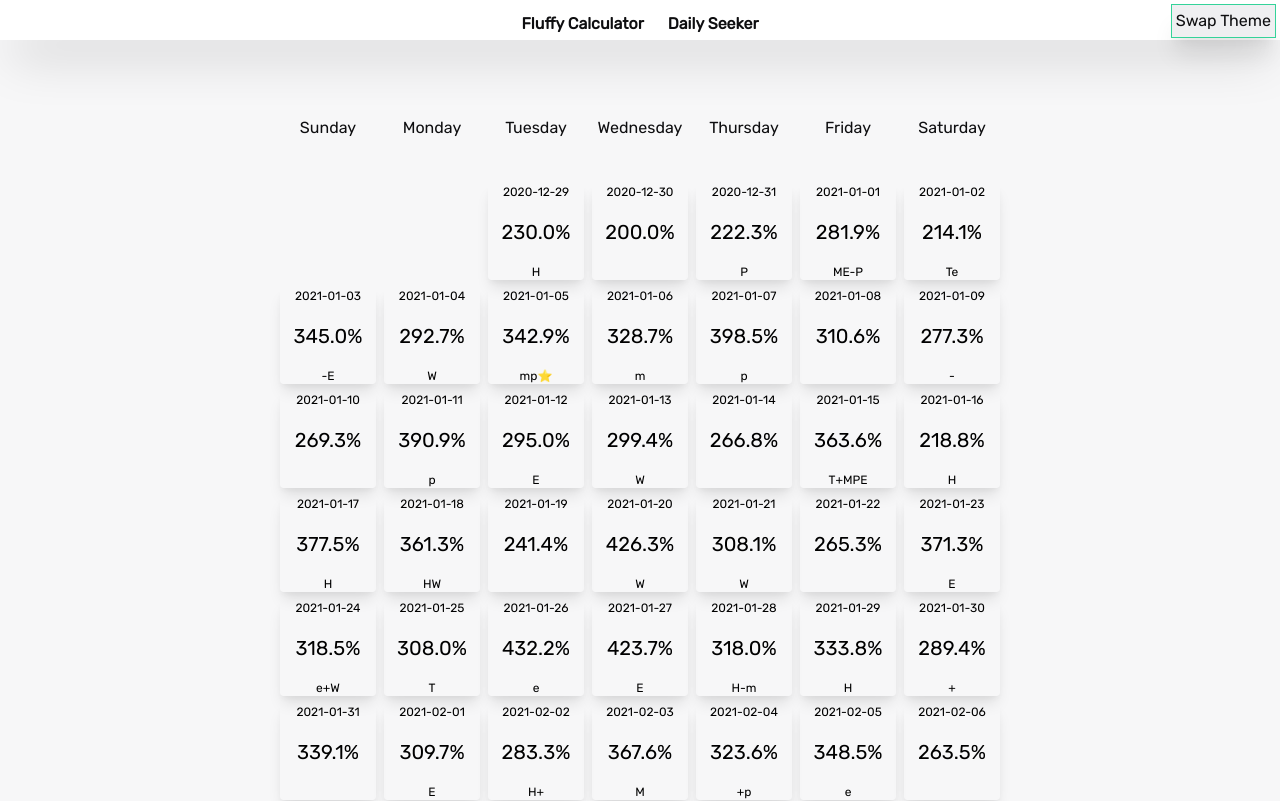
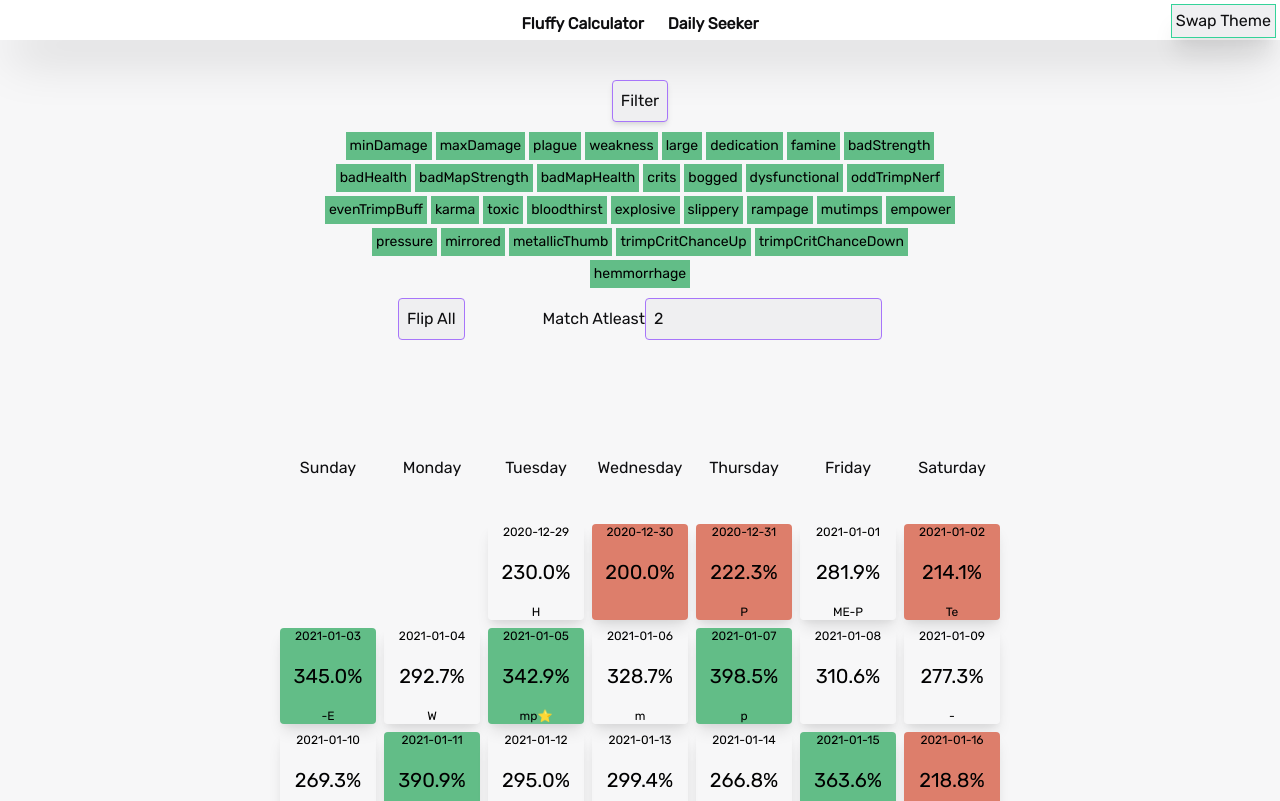
Before and after one commit to fluffyCalculator/fluffycalculator.github.io, a React (Create React App) app: page / in a window 1280 px wide. Shown: the top 801 px of the page. Built offline with nearby package versions, Linux system fonts and the light colour scheme.

Commit message:
Add filter options to Daily

```diff
--- a/package.json
+++ b/package.json
@@ -18,7 +18,9 @@
     "react-scripts": "4.0.1",
     "tailwindcss": "npm:@tailwindcss/postcss7-compat",
     "typescript": "^4.0.3",
-    "web-vitals": "^0.2.4"
+    "web-vitals": "^0.2.4",
+    "prettier": "^2.2.1",
+    "prettier-plugin-tailwind": "^2.2.8"
   },
   "scripts": {
     "start": "craco start",
@@ -45,7 +47,5 @@
     ]
   },
   "devDependencies": {
-    "prettier": "^2.2.1",
-    "prettier-plugin-tailwind": "^2.2.8"
   }
 }
--- a/src/App.tsx
+++ b/src/App.tsx
@@ -1,7 +1,5 @@
-import clsx from "clsx";
-import React, { useRef, useState } from "react";
+import React, { useRef } from "react";
 import { BrowserRouter as Router, Route, Switch } from "react-router-dom";
-import DailyProvider from "./components/Daily/Context";
 import Daily from "./components/Daily/Daily";
 import NavBar from "./components/NavBar";
 
--- a/src/calculators/daily.ts
+++ b/src/calculators/daily.ts
@@ -67,16 +67,18 @@ export function makeDaily(times): Partial<DailyType>[] {
   for (var x = lastWeek; x < times; x++) {
     let dailyObj = getDailyChallenge(x);
     let seed = dailyObj.seed;
+    delete dailyObj["seed"];
     let dailyValue = getDailyHeliumValueDaily(countDailyWeightDaily(dailyObj));
     if (x < blank) {
       returnable.push({});
       continue;
     }
+    // console.log(dailyObj);
     returnable.push({
       value: dailyValue,
       date: getPrettyTimeString(x),
       next: x === 1 ? true : false,
-      mods: dailyObj.mods,
+      mods: dailyObj,
       preview: Object.keys(dailyObj).reduce((prev, curr) => {
         if (curr === "seed") return prev;
         if (mods.hasOwnProperty(curr)) {
@@ -151,7 +153,21 @@ function everythingInArrayGreaterEqual(smaller, bigger) {
 
 type DailyMods = {
   seed: number;
-  mods: object;
+  empower?: object;
+  explosive?: object;
+  toxic?: object;
+  pressure?: object;
+  plague?: object;
+  bogged?: object;
+  trimpCritChanceUp?: object;
+  trimpCritChanceDown?: object;
+  weakness?: object;
+  minDamage?: object;
+  maxDamage?: object;
+  badHealth?: object;
+  rampage?: object;
+  karma?: object;
+  hemmorrhage?: object;
 };
 
 function getDailyChallenge(add: number) {
--- a/src/components/Daily/Box.tsx
+++ b/src/components/Daily/Box.tsx
@@ -2,18 +2,20 @@ import clsx from "clsx";
 import React from "react";
 import { DailyType } from "../../calculators/daily";
 
-export const WeekBox = React.memo(
+export const WeekBox =
+//  React.memo(
   function WeekBox({ text }: { text: string }) {
     return (
-      <div className="flex items-center justify-center my-auto w-16 h-16 text-xs select-none md:w-24 md:h-24 md:text-base">
+      <div className="flex items-center justify-center my-auto w-11 h-11 text-xxs select-none md:w-24 md:h-24 md:text-base">
         {text}
       </div>
     );
-  },
-  (prevProps, nextProps) => {
-    return prevProps.text === nextProps.text;
   }
-);
+//   ,
+//   (prevProps, nextProps) => {
+//     return prevProps.text === nextProps.text;
+//   }
+// );
 
 interface Props {
   object: DailyType;
@@ -22,18 +24,18 @@ interface Props {
 function Box({ object }: Props) {
   const { value, date, next, preview, tier, seed } = object;
   if (value === undefined)
-    return <div className="w-16 h-16 md:w-24 md:h-24"></div>;
+    return <div className="w-11 h-11 md:w-24 md:h-24"></div>;
   return (
     <div
       className={clsx(
         `bg-tier${tier}`,
-        "relative flex flex flex-col items-center justify-center my-auto w-16 h-16 text-black text-xs rounded shadow-lg md:w-24 md:h-24 md:text-base"
+        "relative flex flex-col items-center justify-center my-auto w-11 h-11 text-black text-xs rounded shadow-lg select-none pointer-events-none md:w-24 md:h-24 md:text-base"
       )}
       id={String(seed)}
     >
-      <div className="absolute top-0 text-xxs md:text-xs">{date}</div>
-      <div className="text-mt md:text-xl">{value.toFixed(1)}%</div>
-      <div className="absolute bottom-0 text-xs">
+      <div className="absolute top-0 text-xxxxs md:text-xs">{date}</div>
+      <div className="text-xxs md:text-xl">{`${value.toFixed(1)}%`}</div>
+      <div className="absolute bottom-0 text-xxxs md:text-xs">
         {preview.join("")}
         {next && (
           <span role="img" title="This is the next daily">
@@ -45,6 +47,8 @@ function Box({ object }: Props) {
   );
 }
 
-export default React.memo(Box, (prevProps, nextProps) => {
-  return prevProps.object?.value === nextProps.object?.value;
-});
+export default Box
+
+// export default React.memo(Box, (prevProps, nextProps) => {
+  // return prevProps.object?.value === nextProps.object?.value;
+// });
--- a/src/components/Daily/Context.tsx
+++ b/src/components/Daily/Context.tsx
@@ -24,9 +24,9 @@ const DailyProvider = ({ children }) => {
     setDailies(updateDailies);
   };
 
-  const updateDailiesFiltered = () => {
+  const updateDailiesFiltered = (force?: boolean) => {
     const goodMods = Object.keys(filterTypes).filter((x) => filterTypes[x]);
-    if (goodMods.length === Object.keys(filterTypes).length) return;
+    if (!force && goodMods.length === Object.keys(filterTypes).length) return;
     for (var x = 0; x < dailies.length; x++) {
       if (Object.keys(dailies[x]).length === 0) continue;
 
--- a/src/components/Daily/Daily.tsx
+++ b/src/components/Daily/Daily.tsx
@@ -1,6 +1,7 @@
 import React, { useContext } from "react";
 import { DailyContext } from "./Context";
 import Box, { WeekBox } from "./Box";
+import Filter from "./Filter";
 
 const days = [
   "Sunday",
@@ -17,13 +18,14 @@ function Daily() {
 
   console.log("rendered dailies");
   return (
-    <div className="flex justify-center">
+    <div className="flex flex-col flex-wrap items-center">
+      <Filter />
       <div className="grid gap-2 grid-cols-7 my-10">
         {days.map((x, idx) => {
-          return <WeekBox key={idx} text={x}></WeekBox>;
+          return <WeekBox key={idx} text={x} />;
         })}
         {dailies.map((x, idx) => {
-          return <Box object={x} key={idx}></Box>;
+          return <Box object={x} key={idx} />;
         })}
       </div>
     </div>
--- a/src/components/Daily/Filter.tsx
+++ b/src/components/Daily/Filter.tsx
@@ -142,3 +142,86 @@ export var toMatch = 2;
 //     </>
 //   );
 // }
+
+function FilterBox({ type }: { type: string }) {
+  const { updateDailiesFiltered } = useContext(DailyContext);
+  const [enabled, setEnabled] = useState(filterTypes[type]);
+
+  return (
+    <>
+      <div
+        className={clsx(
+          filterTypes[type] ? "bg-tier3" : "bg-tier1",
+          "m-0.5 p-1 w-min text-black text-sm cursor-pointer select-none"
+        )}
+        onClick={() => {
+          filterTypes[type] = !filterTypes[type];
+
+          updateDailiesFiltered();
+
+          setEnabled(!enabled);
+        }}
+      >
+        {type}
+      </div>
+    </>
+  );
+}
+
+function Filter() {
+  const [showFilter, setShowFilter] = useState(true);
+  const { updateDailiesFiltered } = useContext(DailyContext);
+
+  // Specifically for forcing component to rerender when updating filter types.
+  const [flipAll, setFlipAll] = useState(false);
+
+  return (
+    <>
+      <div
+        className="mt-10 mb-2 p-2 text-base bg-secondary border border-solid border-prpl rounded shadow-md cursor-pointer select-none"
+        onClick={() => setShowFilter(!showFilter)}
+      >
+        Filter
+      </div>
+      {showFilter && (
+        <div className="mb-10 md:w-1/2 text-center w-9/12">
+          <div className="flex flex-wrap justify-center">
+            {Object.keys(filterTypes).map((type, idx) => {
+              return <FilterBox key={idx} type={type} />;
+            })}
+          </div>
+          <div className="flex justify-evenly mt-2">
+            <div
+              className="p-2 bg-secondary border border-solid border-prpl rounded cursor-pointer select-none"
+              onClick={() => {
+                for (var type in filterTypes) {
+                  filterTypes[type] = !filterTypes[type];
+                }
+
+                setFlipAll(!flipAll);
+
+                updateDailiesFiltered(true);
+              }}
+            >
+              Flip All
+            </div>
+            <label>
+              Match Atleast
+              <input
+                type="number"
+                onChange={(e) => {
+                  toMatch = Number(e.target.value);
+                  updateDailiesFiltered(true);
+                }}
+                defaultValue={toMatch}
+                className="p-2 bg-secondary border border-solid border-prpl rounded"
+              />
+            </label>
+          </div>
+        </div>
+      )}
+    </>
+  );
+}
+
+export default Filter;
--- a/tailwind.config.js
+++ b/tailwind.config.js
@@ -26,6 +26,8 @@ module.exports = {
         "3xl": "5px 5px 10px rgba(0, 0, 0, 0.35)",
       },
       fontSize: {
+        xxxxs: "0.4rem",
+        xxxs: "0.5rem",
         xxs: "0.6rem",
       },
     },
```
Also changed, not shown: 1 other file (tests, documents, lock files or other folders).
